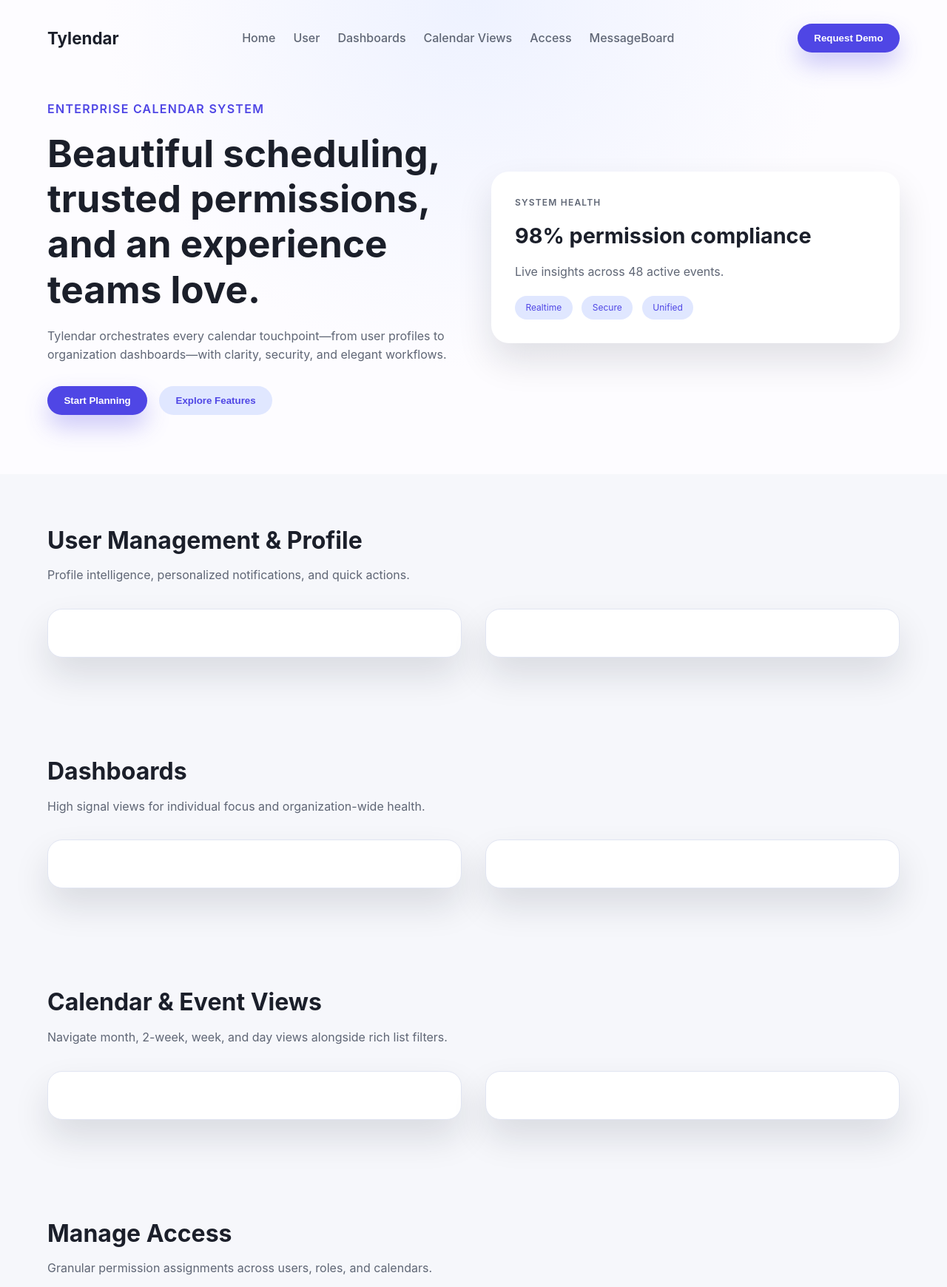
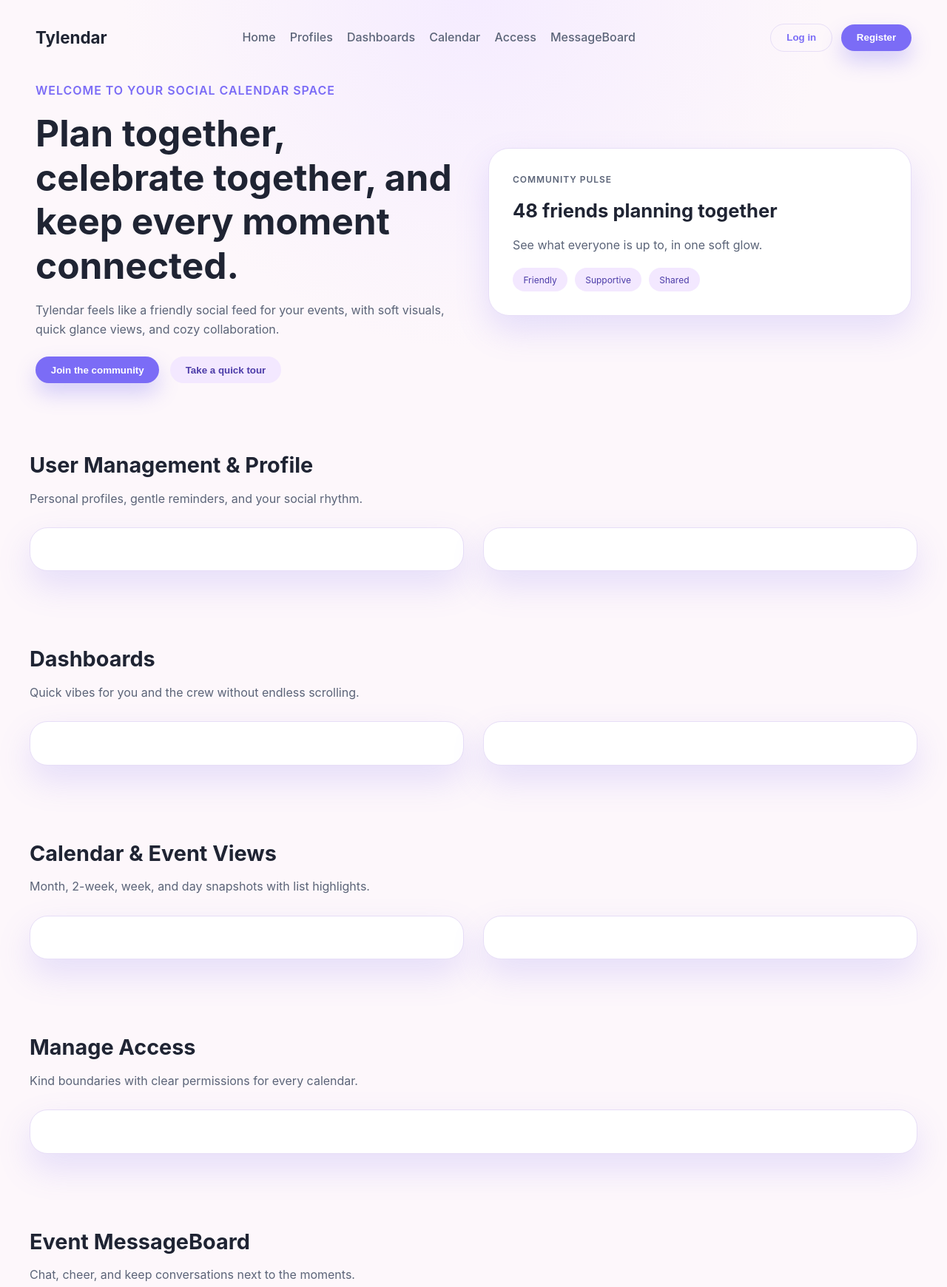
Before and after one commit to DaisyQuest/Tylendar, a website: page client/index.html in a window 1280 px wide. Shown: the top 1740 px of the page at 74% size. Drawn offline with Linux system fonts and the light colour scheme; files that its build step writes are made by us from their sources; no server answers; files whose address does not match are found by name.

Commit message:
Refresh UI with social-friendly styling

```diff
--- a/client/app.js
+++ b/client/app.js
@@ -44,7 +44,7 @@ function renderHighlights(highlights) {
 function renderDashboard(title, summary) {
   return `
     <h3>${title}</h3>
-    <p class="muted">${summary.focusLabel || "Organization pulse"}</p>
+    <p class="muted">${summary.focusLabel || "Community pulse"}</p>
     <ul class="list">
       ${(summary.highlights || summary.departments || []).map((item) => `<li>${item}</li>`).join("")}
     </ul>
--- a/client/index.html
+++ b/client/index.html
@@ -3,7 +3,7 @@
   <head>
     <meta charset="UTF-8" />
     <meta name="viewport" content="width=device-width, initial-scale=1.0" />
-    <title>Tylendar | Unified Calendar Experience</title>
+    <title>Tylendar | Social Calendar Space</title>
     <link rel="stylesheet" href="/static/styles.css" />
   </head>
   <body>
@@ -12,45 +12,48 @@
         <div class="logo">Tylendar</div>
         <div class="nav-links">
           <a href="#home">Home</a>
-          <a href="#user">User</a>
+          <a href="#user">Profiles</a>
           <a href="#dashboard">Dashboards</a>
-          <a href="#calendar">Calendar Views</a>
+          <a href="#calendar">Calendar</a>
           <a href="#access">Access</a>
           <a href="#messageboard">MessageBoard</a>
         </div>
-        <button class="primary">Request Demo</button>
+        <div class="nav-actions">
+          <button class="ghost">Log in</button>
+          <button class="primary">Register</button>
+        </div>
       </nav>
-      <section class="hero-content" id="home">
+      <section class="hero-banner" id="home">
         <div>
-          <p class="eyebrow">Enterprise Calendar System</p>
-          <h1>Beautiful scheduling, trusted permissions, and an experience teams love.</h1>
+          <p class="eyebrow">Welcome to your social calendar space</p>
+          <h1>Plan together, celebrate together, and keep every moment connected.</h1>
           <p class="subheading">
-            Tylendar orchestrates every calendar touchpoint—from user profiles to organization
-            dashboards—with clarity, security, and elegant workflows.
+            Tylendar feels like a friendly social feed for your events, with soft visuals, quick
+            glance views, and cozy collaboration.
           </p>
           <div class="hero-actions">
-            <button class="primary">Start Planning</button>
-            <button class="secondary">Explore Features</button>
+            <button class="primary">Join the community</button>
+            <button class="secondary">Take a quick tour</button>
           </div>
         </div>
         <div class="hero-card">
-          <div class="hero-card__title">System Health</div>
-          <div class="hero-card__metric">98% permission compliance</div>
-          <p class="hero-card__detail">Live insights across 48 active events.</p>
+          <div class="hero-card__title">Community Pulse</div>
+          <div class="hero-card__metric">48 friends planning together</div>
+          <p class="hero-card__detail">See what everyone is up to, in one soft glow.</p>
           <div class="hero-card__badges">
-            <span>Realtime</span>
-            <span>Secure</span>
-            <span>Unified</span>
+            <span>Friendly</span>
+            <span>Supportive</span>
+            <span>Shared</span>
           </div>
         </div>
       </section>
     </header>
 
-    <main>
+    <main class="main">
       <section class="section" id="user">
         <div class="section-heading">
           <h2>User Management & Profile</h2>
-          <p>Profile intelligence, personalized notifications, and quick actions.</p>
+          <p>Personal profiles, gentle reminders, and your social rhythm.</p>
         </div>
         <div class="grid two">
           <div class="card" id="profile-card"></div>
@@ -61,7 +64,7 @@
       <section class="section" id="dashboard">
         <div class="section-heading">
           <h2>Dashboards</h2>
-          <p>High signal views for individual focus and organization-wide health.</p>
+          <p>Quick vibes for you and the crew without endless scrolling.</p>
         </div>
         <div class="grid two">
           <div class="card" id="user-dashboard"></div>
@@ -72,7 +75,7 @@
       <section class="section" id="calendar">
         <div class="section-heading">
           <h2>Calendar & Event Views</h2>
-          <p>Navigate month, 2-week, week, and day views alongside rich list filters.</p>
+          <p>Month, 2-week, week, and day snapshots with list highlights.</p>
         </div>
         <div class="grid two">
           <div class="card" id="calendar-view"></div>
@@ -83,7 +86,7 @@
       <section class="section" id="access">
         <div class="section-heading">
           <h2>Manage Access</h2>
-          <p>Granular permission assignments across users, roles, and calendars.</p>
+          <p>Kind boundaries with clear permissions for every calendar.</p>
         </div>
         <div class="card" id="access-matrix"></div>
       </section>
@@ -91,7 +94,7 @@
       <section class="section" id="messageboard">
         <div class="section-heading">
           <h2>Event MessageBoard</h2>
-          <p>Collaborate with context-rich comments tied directly to events.</p>
+          <p>Chat, cheer, and keep conversations next to the moments.</p>
         </div>
         <div class="card" id="message-board"></div>
       </section>
@@ -100,12 +103,12 @@
     <footer class="footer">
       <div>
         <strong>Tylendar</strong>
-        <p>Modern calendar intelligence for teams that move fast.</p>
+        <p>Social scheduling that feels warm, welcoming, and easy.</p>
       </div>
       <div class="footer-links">
-        <a href="#">Security</a>
-        <a href="#">Status</a>
-        <a href="#">Docs</a>
+        <a href="#">Safety</a>
+        <a href="#">Community</a>
+        <a href="#">Help</a>
       </div>
     </footer>
 
--- a/client/styles.css
+++ b/client/styles.css
@@ -1,14 +1,14 @@
 :root {
   color-scheme: light;
-  --bg: #f6f7fb;
+  --bg: #fdf7fb;
   --card: #ffffff;
-  --text: #1b1f2a;
-  --muted: #5f6675;
-  --primary: #4f46e5;
-  --secondary: #e0e7ff;
-  --accent: #10b981;
-  --border: #e1e5f2;
-  --shadow: 0 24px 48px rgba(18, 28, 45, 0.12);
+  --text: #1f2433;
+  --muted: #5b6478;
+  --primary: #7b6cf6;
+  --secondary: #f3e8ff;
+  --accent: #ff9cc2;
+  --border: #e7def7;
+  --shadow: 0 20px 45px rgba(123, 108, 246, 0.18);
   font-family: "Inter", "Segoe UI", system-ui, sans-serif;
 }
 
@@ -30,16 +30,17 @@ a {
 }
 
 .hero {
-  background: radial-gradient(circle at top, #eef2ff, #fdfcff 55%);
-  padding: 2rem 4rem 5rem;
+  background: radial-gradient(circle at top, #f5ecff, #fdf7fb 55%);
+  padding: 2rem 3rem 3.5rem;
 }
 
 .nav {
   display: flex;
   align-items: center;
   justify-content: space-between;
-  gap: 2rem;
-  margin-bottom: 4rem;
+  gap: 1.5rem;
+  margin-bottom: 2.5rem;
+  flex-wrap: wrap;
 }
 
 .logo {
@@ -49,18 +50,26 @@ a {
 
 .nav-links {
   display: flex;
-  gap: 1.5rem;
+  gap: 1.2rem;
   font-weight: 500;
   color: var(--muted);
+  flex-wrap: wrap;
 }
 
 .nav-links a:hover {
   color: var(--primary);
 }
 
+.nav-actions {
+  display: flex;
+  gap: 0.75rem;
+  align-items: center;
+}
+
 .primary,
-.secondary {
-  padding: 0.75rem 1.4rem;
+.secondary,
+.ghost {
+  padding: 0.65rem 1.3rem;
   border-radius: 999px;
   border: none;
   cursor: pointer;
@@ -71,23 +80,30 @@ a {
 .primary {
   background: var(--primary);
   color: #fff;
-  box-shadow: 0 16px 32px rgba(79, 70, 229, 0.28);
+  box-shadow: 0 14px 28px rgba(123, 108, 246, 0.3);
 }
 
 .secondary {
   background: var(--secondary);
+  color: #4c3ca8;
+}
+
+.ghost {
+  background: transparent;
   color: var(--primary);
+  border: 1px solid var(--border);
 }
 
 .primary:hover,
-.secondary:hover {
+.secondary:hover,
+.ghost:hover {
   transform: translateY(-1px);
 }
 
-.hero-content {
+.hero-banner {
   display: grid;
   grid-template-columns: repeat(auto-fit, minmax(280px, 1fr));
-  gap: 3rem;
+  gap: 2.5rem;
   align-items: center;
 }
 
@@ -95,77 +111,85 @@ a {
   font-weight: 600;
   color: var(--primary);
   margin-bottom: 1rem;
-  letter-spacing: 0.08em;
+  letter-spacing: 0.06em;
   text-transform: uppercase;
 }
 
-.hero-content h1 {
-  font-size: clamp(2.4rem, 4vw, 3.4rem);
+.hero-banner h1 {
+  font-size: clamp(2.2rem, 4vw, 3.1rem);
   line-height: 1.2;
-  margin-bottom: 1.2rem;
+  margin-bottom: 1.1rem;
 }
 
 .subheading {
   color: var(--muted);
-  margin-bottom: 1.8rem;
+  margin-bottom: 1.5rem;
 }
 
 .hero-actions {
   display: flex;
-  gap: 1rem;
+  gap: 0.9rem;
   flex-wrap: wrap;
 }
 
 .hero-card {
   background: var(--card);
   padding: 2rem;
-  border-radius: 24px;
+  border-radius: 28px;
   box-shadow: var(--shadow);
+  border: 1px solid var(--border);
 }
 
 .hero-card__title {
   font-weight: 600;
   color: var(--muted);
   text-transform: uppercase;
-  letter-spacing: 0.1em;
+  letter-spacing: 0.08em;
   font-size: 0.75rem;
 }
 
 .hero-card__metric {
-  font-size: 1.8rem;
+  font-size: 1.6rem;
   font-weight: 700;
   margin: 0.8rem 0;
 }
 
 .hero-card__detail {
   color: var(--muted);
-  margin-bottom: 1.2rem;
+  margin-bottom: 1.1rem;
 }
 
 .hero-card__badges {
   display: flex;
-  gap: 0.8rem;
+  gap: 0.6rem;
   flex-wrap: wrap;
 }
 
 .hero-card__badges span {
   background: var(--secondary);
-  color: var(--primary);
+  color: #4c3ca8;
   padding: 0.4rem 0.9rem;
   border-radius: 999px;
   font-size: 0.75rem;
 }
 
+.main {
+  display: grid;
+  gap: 2rem;
+  max-width: 1200px;
+  margin: 0 auto;
+}
+
 .section {
-  padding: 4rem;
+  padding: 2rem 0;
 }
 
 .section-heading {
-  margin-bottom: 2rem;
+  margin-bottom: 1.6rem;
 }
 
 .section-heading h2 {
-  font-size: 2rem;
+  font-size: 1.8rem;
   margin-bottom: 0.6rem;
 }
 
@@ -175,7 +199,7 @@ a {
 
 .grid {
   display: grid;
-  gap: 2rem;
+  gap: 1.6rem;
 }
 
 .grid.two {
@@ -184,8 +208,8 @@ a {
 
 .card {
   background: var(--card);
-  border-radius: 20px;
-  padding: 2rem;
+  border-radius: 24px;
+  padding: 1.8rem;
   box-shadow: var(--shadow);
   border: 1px solid var(--border);
 }
@@ -208,8 +232,8 @@ a {
 }
 
 .badge {
-  background: #ecfdf3;
-  color: var(--accent);
+  background: #ffe7f2;
+  color: #ad2d6f;
   padding: 0.35rem 0.8rem;
   border-radius: 999px;
   font-size: 0.75rem;
@@ -251,23 +275,23 @@ a {
 }
 
 .footer {
-  background: #101827;
-  color: #f9fafb;
-  padding: 3rem 4rem;
+  background: #2f244b;
+  color: #fff;
+  padding: 2.5rem 3rem;
   display: flex;
   justify-content: space-between;
   flex-wrap: wrap;
-  gap: 2rem;
+  gap: 1.5rem;
 }
 
 .footer p {
-  color: #cbd5f5;
+  color: #e6ddff;
   margin-top: 0.5rem;
 }
 
 .footer-links {
   display: flex;
-  gap: 1.5rem;
+  gap: 1.2rem;
 }
 
 @media (max-width: 720px) {
@@ -278,11 +302,6 @@ a {
   }
 
   .nav {
-    flex-direction: column;
     align-items: flex-start;
   }
-
-  .nav-links {
-    flex-wrap: wrap;
-  }
 }
```
Also changed, not shown: MASTER_INTEGRATION_TEST.md (+1 -1 lines), server/data/sampleData.js (+32 -32 lines), tests/app.client.test.js (+2 -2 lines), tests/app.test.js (+1 -1 lines), tests/sampleData.test.js (+2 -2 lines), worksummary-cd285e07-4a76-4639-befa-8509f2774455.md (added, +15 -0 lines).
